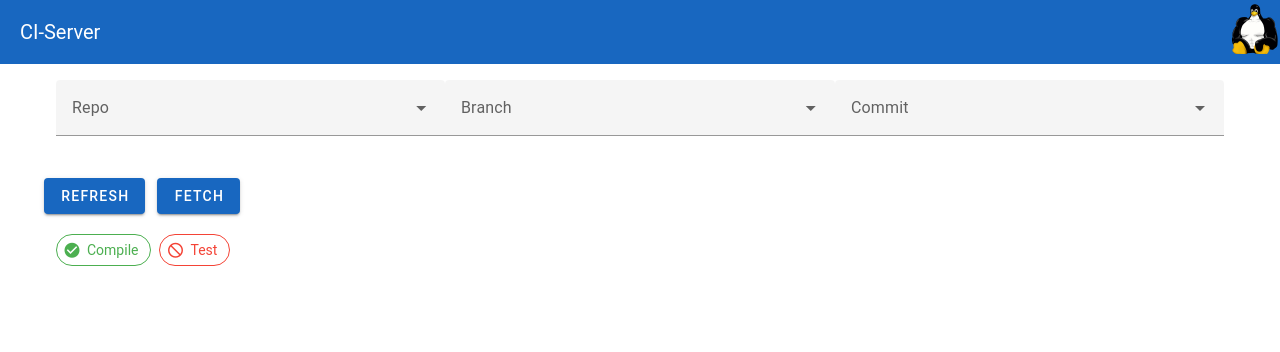
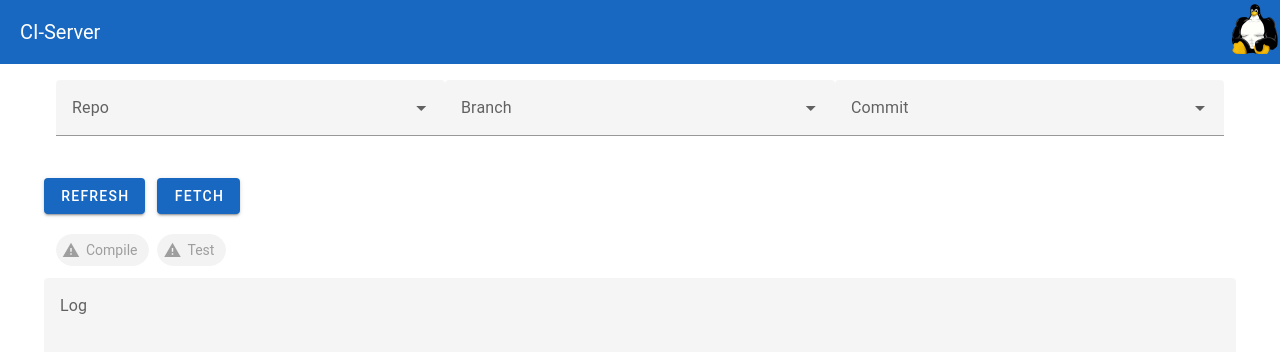
Before and after one commit to DD2480-Group1/CI-server, a Vue app in the folder ci-server/src/main/webapp/ci-frontend/: page / in a window 1280 px wide. Shown: the top 352 px of the page. Built offline with nearby package versions, Linux system fonts and the light colour scheme.

Commit message:
Add change icon color and log text
Set everything to globla variables and changing the color
of the icon and the text according to the result

Working on #11

```diff
--- a/ci-server/src/main/webapp/ci-frontend/index.html
+++ b/ci-server/src/main/webapp/ci-frontend/index.html
@@ -4,7 +4,7 @@
     <meta charset="UTF-8" />
     <link rel="icon" href="/favicon.ico" />
     <meta name="viewport" content="width=device-width, initial-scale=1.0" />
-    <title>CI-Server</title>
+    <title>CI dashboard</title>
   </head>
 
   <body>
--- a/ci-server/src/main/webapp/ci-frontend/src/App.vue
+++ b/ci-server/src/main/webapp/ci-frontend/src/App.vue
@@ -1,5 +1,3 @@
-<script>
-</script>
 <template>
   <header>
     <v-toolbar color="primary" dark>
@@ -27,12 +25,8 @@
     <v-container>
       <v-row>
         <div class="d-flex flex-wrap ga-3">
-          <v-btn color="primary" onclick="console.log('refreshing...')"
-            >Refresh</v-btn
-          >
-          <v-btn color="primary" onclick="console.log('fetching...')"
-            >Fetch</v-btn
-          >
+          <v-btn color="primary" @click="refresh">Refresh</v-btn>
+          <v-btn color="primary" @click="fetch">Fetch</v-btn>
         </div>
       </v-row>
     </v-container>
@@ -43,17 +37,42 @@
       <v-col cols="12">
         <div class="d-flex flex-wrap ga-2">
           <v-chip
-            prepend-icon="mdi-checkbox-marked-circle"
-            variant="outlined"
-            color="green"
+            :prepend-icon="
+              compilePassed == 0
+                ? 'mdi-alert'
+                : compilePassed == 1
+                ? 'mdi-checkbox-marked-circle'
+                : 'mdi-close-circle'
+            "
+            :color="
+              compilePassed == 0 ? 'grey' : compilePassed == 1 ? 'green' : 'red'
+            "
           >
             Compile
           </v-chip>
-          <v-chip prepend-icon="mdi-cancel" variant="outlined" color="red">
+          <v-chip
+            :prepend-icon="
+              testPassed == 0
+                ? 'mdi-alert'
+                : testPassed == 1
+                ? 'mdi-checkbox-marked-circle'
+                : 'mdi-close-circle'
+            "
+            :color="
+              testPassed == 0 ? 'grey' : testPassed == 1 ? 'green' : 'red'
+            "
+          >
             Test
           </v-chip>
         </div>
       </v-col>
+      <v-textarea
+        :readonly="isReadOnly"
+        label="Log"
+        outlined
+        rows="10"
+        v-model="log"
+      ></v-textarea>
     </v-row>
   </v-container>
 </template>
@@ -61,13 +80,30 @@
 export default {
   data: () => ({
     commits: [
-      { title: "commit 1" },
-      { title: "commit 2" },
-      { title: "commit 3" },
-      { title: "commit 4" },
+      // "commit1",
     ],
-    branches: ["main", "develop", "assessment", "feature"],
-    repositories: ["ci-frontend", "ci-backend", "ci-server", "ci-database"],
+    branches: [
+      //  "bugfix",
+    ],
+    repositories: [
+      // "repo1",
+    ],
+    isReadOnly: true,
+    log: "",
+    compilePassed: 0, // 0: not tested, 1: passed, 2: failed
+    testPassed: 0, // 0: not tested, 1: passed, 2: failed
   }),
+
+  methods: {
+    refresh() {
+      console.log("refreshing...");
+      // this.compilePassed = (this.compilePassed + 1) % 3;
+    },
+
+    fetch() {
+      console.log("fetching...");
+      // this.testPassed = (this.testPassed + 1) % 3;
+    },
+  },
 };
 </script>
```
Also changed, not shown: ci-server/src/main/webapp/ci-frontend/src/services/getData.js (deleted, +0 -24 lines), 1 other file (tests, documents, lock files or other folders).
